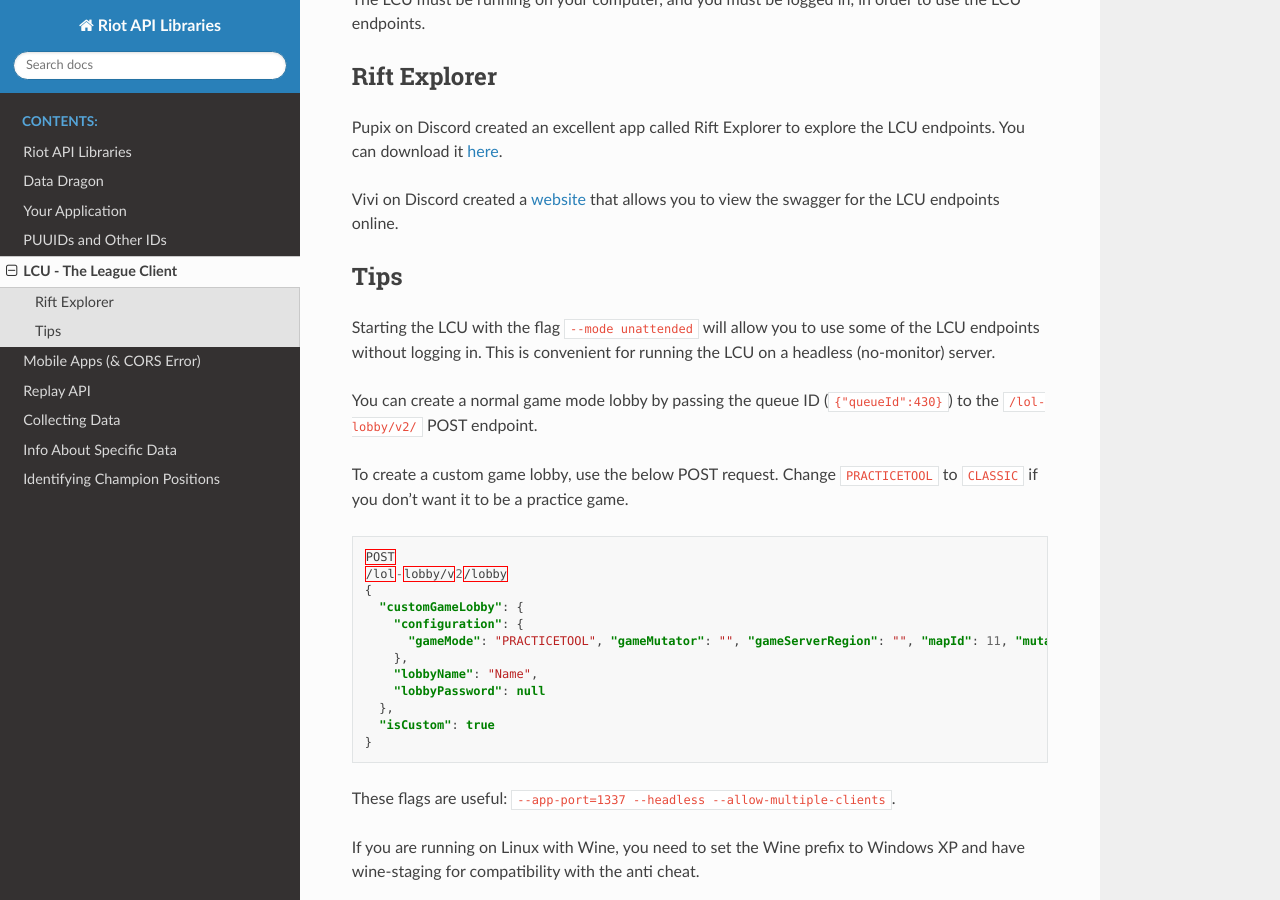
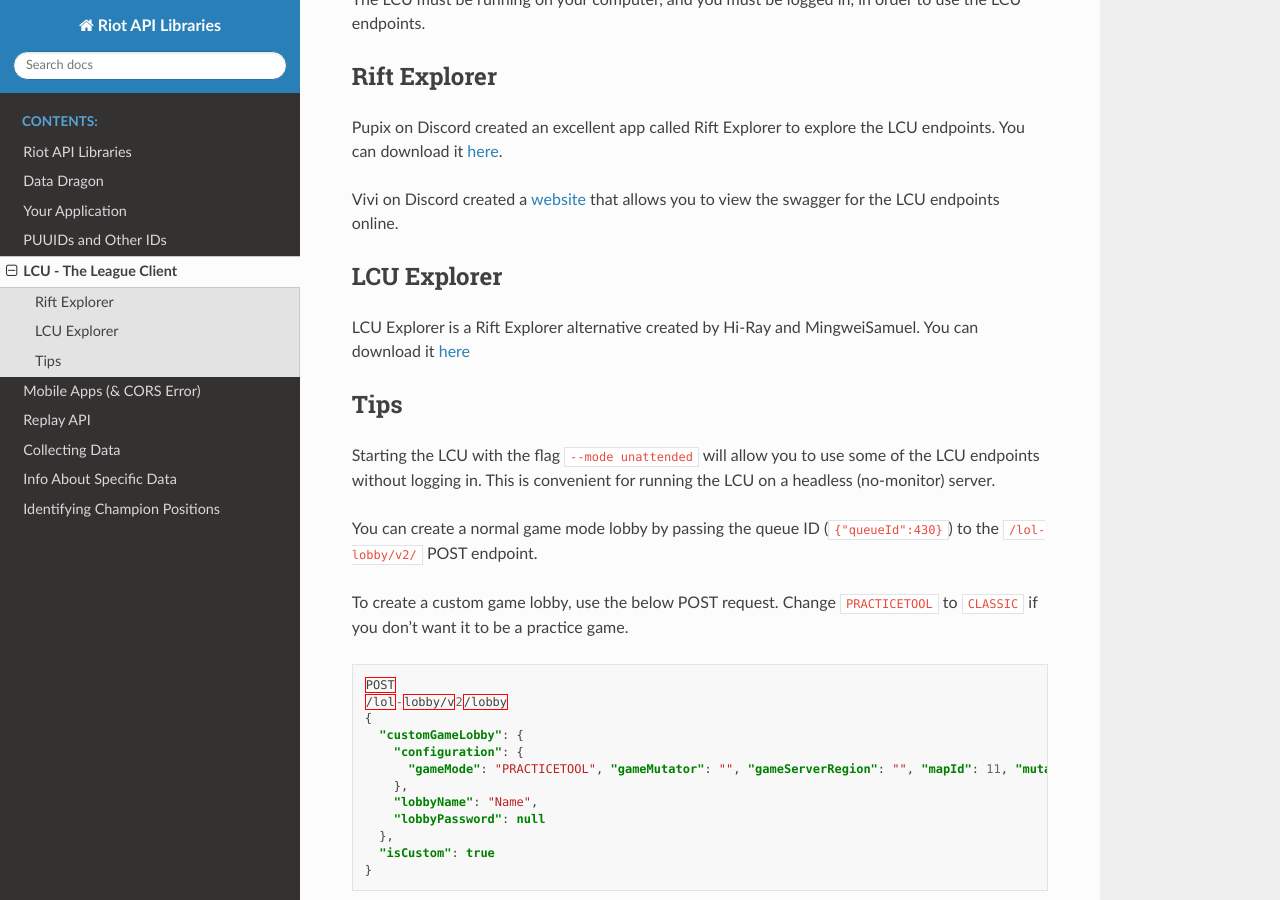
Before and after one commit to WxWatch/riot-api-libraries, a Sphinx documentation site: the page built from docs/lcu.rst, in a window 1280 px wide and 900 px high, scrolled down 388 px. Built offline with Sphinx 7.4.7 and the Read the Docs theme 2.0.0, drawn with Linux system fonts in a browser that asks for light colours; pages that are not in the unit, such as notebooks, are missing from menus.

Commit message:
Add new league client api viewer software

```diff
--- a/docs/lcu.rst
+++ b/docs/lcu.rst
@@ -15,6 +15,11 @@
 Pupix on Discord created an excellent app called Rift Explorer to explore the LCU endpoints. You can download it `here <https://github.com/Pupix/rift-explorer>`_.
 
 Vivi on Discord created a `website <http://lcu.vivide.re/>`_ that allows you to view the swagger for the LCU endpoints online.
+
+LCU Explorer
+-------------
+
+LCU Explorer is a Rift Explorer alternative created by Hi-Ray and MingweiSamuel. You can download it `here <https://github.com/HextechDocs/lcu-explorer>`_
 
 Tips
 ----
```
